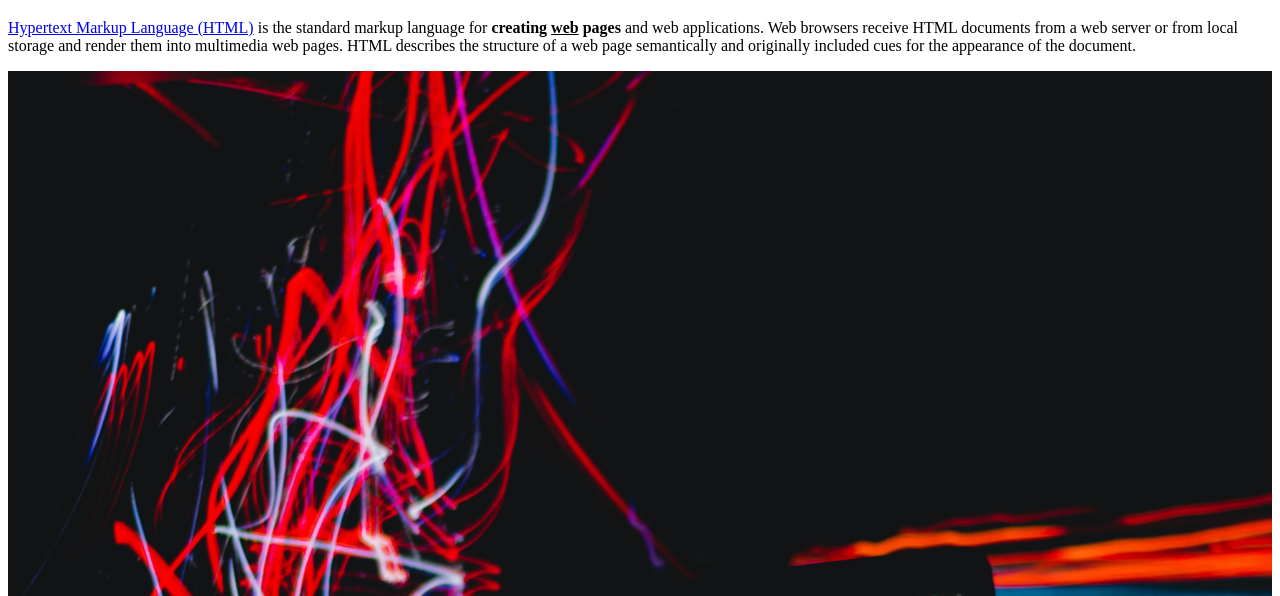
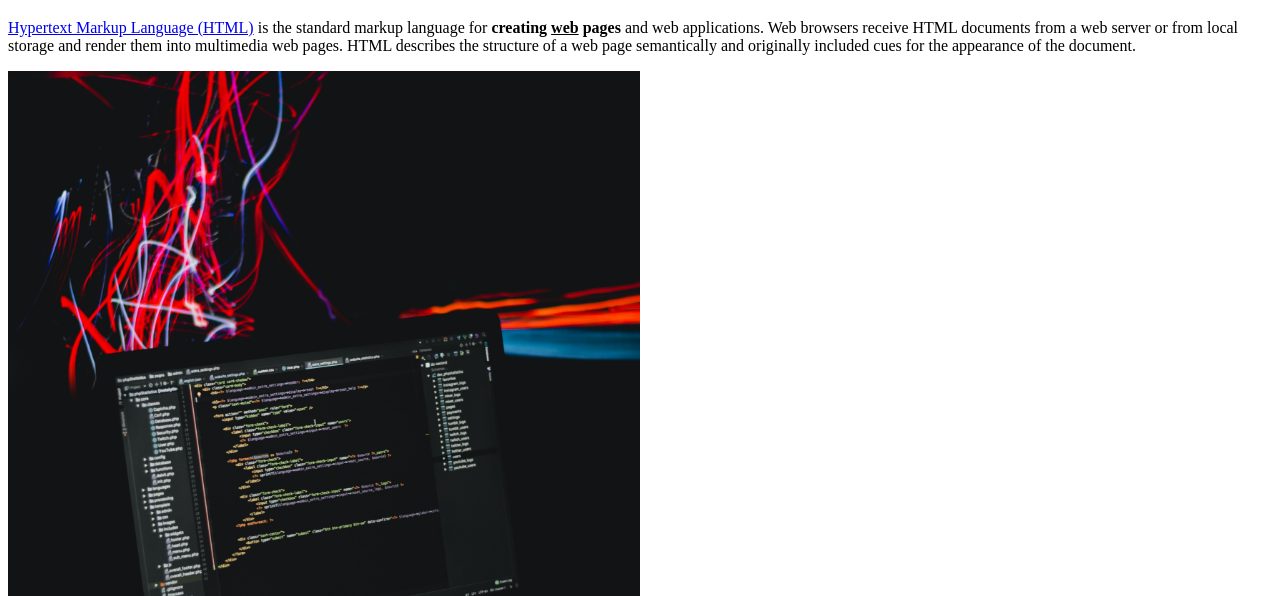
Before and after one commit to luna1201/practice1, a plain HTML site: page 1.html in a window 1280 px wide. Shown: the part 204-800 px from the top of the page. Drawn offline with Linux system fonts and the light colour scheme.

Commit message:
practice

```diff
--- a/1.html
+++ b/1.html
@@ -16,7 +16,7 @@
 <p><a href="https://www.w3.org/TR/2011/WD-html5-20110405/" target="_blank" title="html specification">Hypertext Markup Language (HTML)</a> is the standard markup language for <strong>creating <U>web</U> pages</strong> and web applications.
 Web browsers receive HTML documents from a web server or from local storage and render them into multimedia web pages.
 HTML describes the structure of a web page semantically and originally included cues for the appearance of the document.</p>
-<img src="coding.jpg" width="100%">
+<img src="coding.jpg" width="50%">
 <p style="margin-top:45px;">HTML elements are the building blocks of HTML pages.
 
  With HTML constructs, images and other objects, such as interactive forms, may be embedded into the rendered page.
```
Also changed, not shown: index.html (+1 -1 lines).
